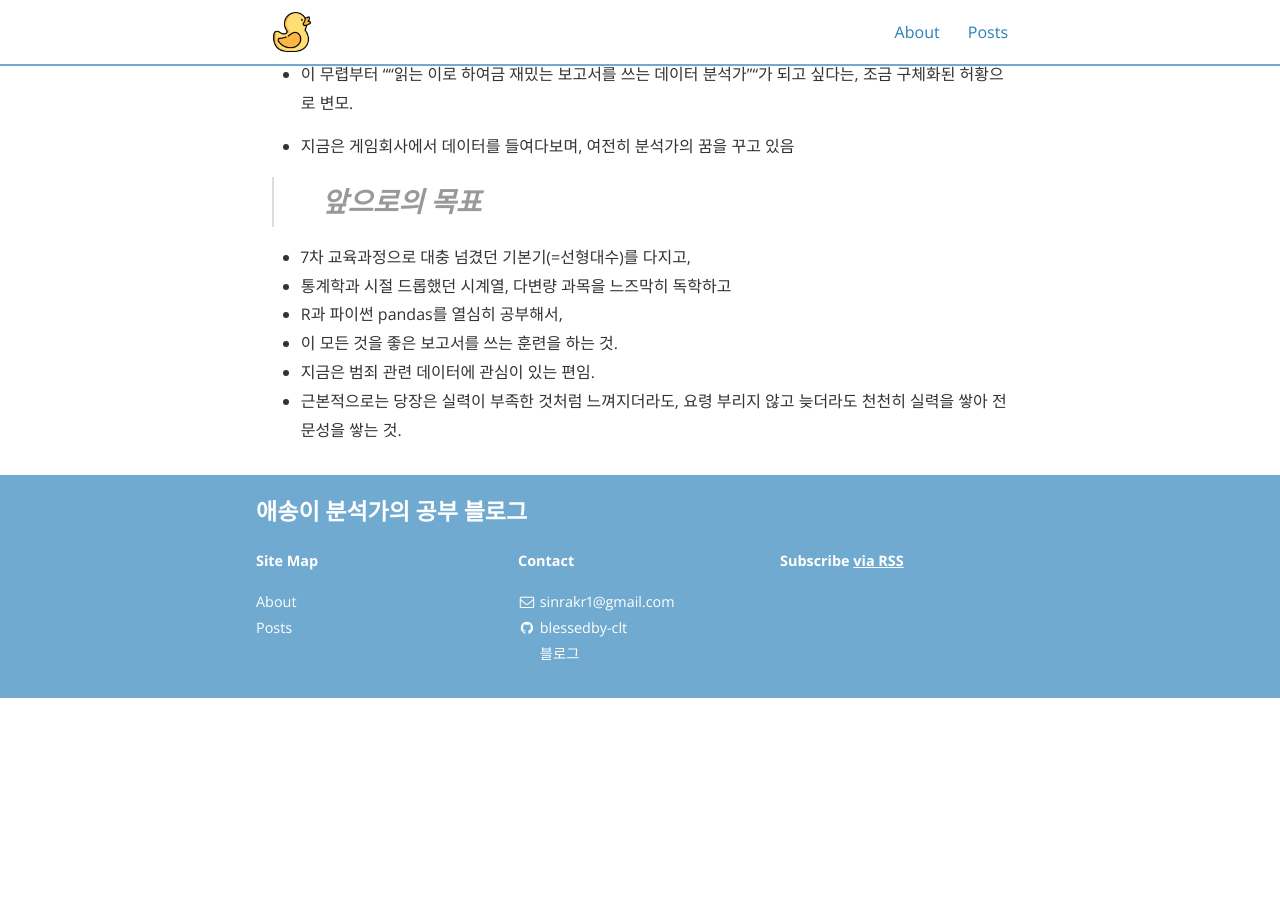
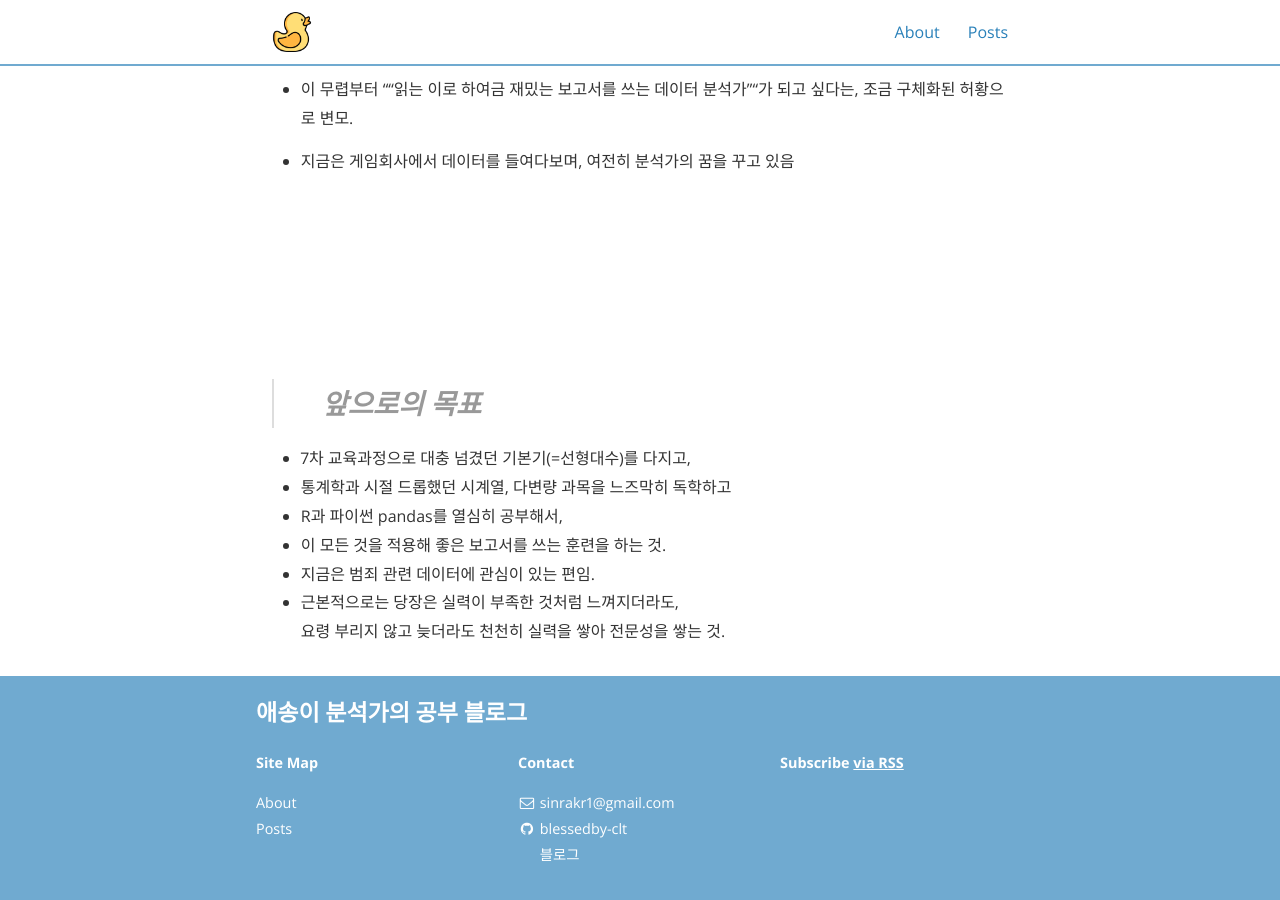
Before and after one commit to blessedby-clt/blessedby-clt.github.io, a Jekyll site: the page built from about.md, in a window 1280 px wide and 900 px high, scrolled down 1066 px. Built offline with Jekyll 4.4.1, drawn with Linux system fonts in a browser that asks for light colours; nearby versions of some CDN libraries; before the commit the page ends 1764 px from its top, so only the background shows below that.

Commit message:
자기소개수정

```diff
--- a/about.md
+++ b/about.md
@@ -26,6 +26,7 @@ main_nav: true
   통계학과(=수리통계) 느낌으로 커리큘럼을 구성했으나, 기본기 부족으로 현 시점에는 거의 휘발된 상태.
 
 * 나름 학점관리 빡세게 하며 치열한 인생을 살아왔으나, 연이은 취준실패로 공백기 발생
+
 * 남들보다 사회 진출이 늦어진 김에, 하고 싶은 일(=데이터 분석)로 커리어를 쌓자고 결심.
 
 * IT 컨설팅 회사에서 빅데이터를 비롯한 이런저런 업무를 경험
@@ -38,15 +39,11 @@ main_nav: true
 
 * 지금은 게임회사에서 데이터를 들여다보며, 여전히 분석가의 꿈을 꾸고 있음
 
+    <br/>  <br/>  <br/>
 
+    <br/>
 
-
-
-
-
-
-
-
+    <br/>
 
 
 
@@ -57,7 +54,7 @@ main_nav: true
 * 7차 교육과정으로 대충 넘겼던 기본기(=선형대수)를 다지고,
 * 통계학과 시절 드롭했던 시계열, 다변량 과목을 느즈막히 독학하고
 * R과 파이썬 pandas를 열심히 공부해서,
-* 이 모든 것을  좋은 보고서를 쓰는 훈련을 하는 것.
+* 이 모든 것을  적용해 좋은 보고서를 쓰는 훈련을 하는 것.
 * 지금은 범죄 관련 데이터에 관심이 있는 편임.
 * 근본적으로는 당장은 실력이 부족한 것처럼 느껴지더라도,
   요령 부리지 않고 늦더라도 천천히 실력을 쌓아 전문성을 쌓는 것.
```
